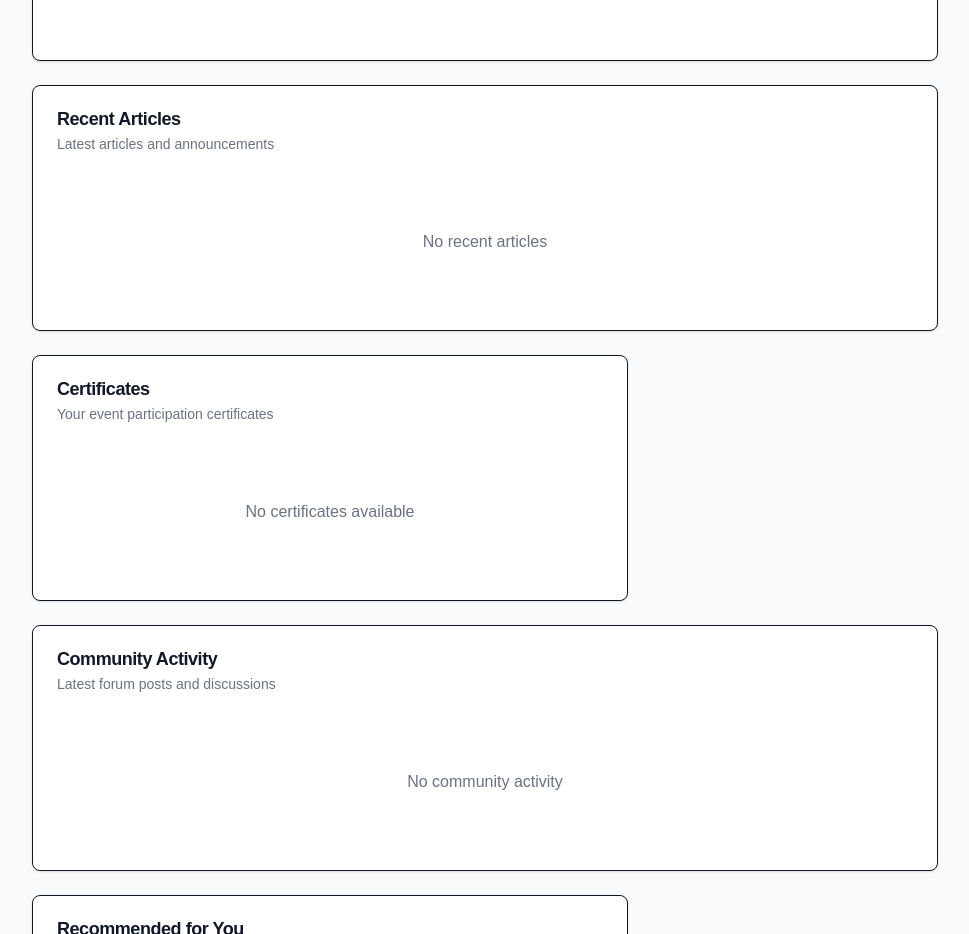
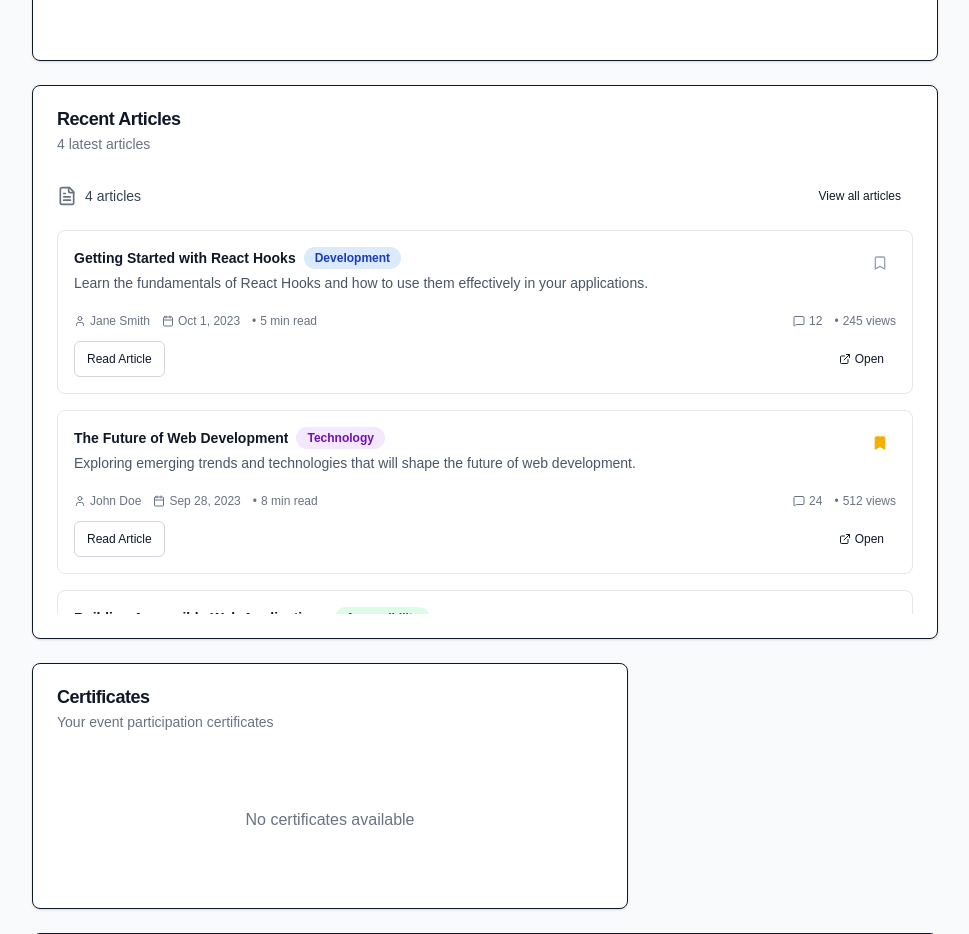
Before and after one commit to amaruki/nuvia, a Next.js app: page /dashboard in a window 1280 px wide. Shown: the part 820-1754 px from the top of the page, without its empty margins (0-969 px from the left). Built offline with nearby package versions, Linux system fonts and the light colour scheme.

Commit message:
feat(dashboard:widgets): add interactive recent articles widget

```diff
--- a/src/components/dashboard/widgets/RecentArticlesWidget.tsx
+++ b/src/components/dashboard/widgets/RecentArticlesWidget.tsx
@@ -1,23 +1,235 @@
+"use client"
+
 import * as React from "react"
 import { WidgetContainer } from "../ui/WidgetContainer"
-import { EmptyState } from "../ui/EmptyState"
-import { FileText } from "lucide-react"
+import { Card, CardContent } from "../ui/Card"
+import { Button } from "@/components/ui/button"
+import { Badge } from "../ui/Badge"
+import { FileText, User, Calendar, MessageSquare, ExternalLink, Bookmark } from "lucide-react"
+import { Article } from "@/types/dashboard.types"
 
-export function RecentArticlesWidget() {
+interface RecentArticlesWidgetProps {
+  articles?: Article[]
+  onReadArticle?: (articleId: string) => void
+  onBookmarkArticle?: (articleId: string) => void
+  onViewAllArticles?: () => void
+}
+
+// Mock articles data - in a real app, this would come from an API
+const mockArticles: Article[] = [
+  {
+    id: "1",
+    title: "Getting Started with React Hooks",
+    excerpt: "Learn the fundamentals of React Hooks and how to use them effectively in your applications.",
+    author: "Jane Smith",
+    publishDate: new Date("2023-10-01T10:30:00"),
+    category: "Development",
+    readTime: 5,
+    isBookmarked: false,
+    commentCount: 12,
+    viewCount: 245,
+  },
+  {
+    id: "2",
+    title: "The Future of Web Development",
+    excerpt: "Exploring emerging trends and technologies that will shape the future of web development.",
+    author: "John Doe",
+    publishDate: new Date("2023-09-28T14:15:00"),
+    category: "Technology",
+    readTime: 8,
+    isBookmarked: true,
+    commentCount: 24,
+    viewCount: 512,
+  },
+  {
+    id: "3",
+    title: "Building Accessible Web Applications",
+    excerpt: "Best practices and techniques for creating web applications that are accessible to all users.",
+    author: "Alex Johnson",
+    publishDate: new Date("2023-09-25T09:45:00"),
+    category: "Accessibility",
+    readTime: 7,
+    isBookmarked: false,
+    commentCount: 8,
+    viewCount: 187,
+  },
+  {
+    id: "4",
+    title: "Introduction to TypeScript",
+    excerpt: "A comprehensive guide to getting started with TypeScript and its benefits for JavaScript developers.",
+    author: "Sarah Williams",
+    publishDate: new Date("2023-09-22T16:20:00"),
+    category: "Development",
+    readTime: 10,
+    isBookmarked: true,
+    commentCount: 15,
+    viewCount: 321,
+  },
+]
+
+const formatDate = (date: Date) => {
+  return new Intl.DateTimeFormat("en-US", {
+    month: "short",
+    day: "numeric",
+    year: "numeric",
+  }).format(date)
+}
+
+const getCategoryColor = (category: string) => {
+  switch (category) {
+    case "Development":
+      return "bg-blue-100 text-blue-800"
+    case "Technology":
+      return "bg-purple-100 text-purple-800"
+    case "Accessibility":
+      return "bg-green-100 text-green-800"
+    case "Design":
+      return "bg-pink-100 text-pink-800"
+    default:
+      return "bg-gray-100 text-gray-800"
+  }
+}
+
+export function RecentArticlesWidget({
+  articles = mockArticles,
+  onReadArticle,
+  onBookmarkArticle,
+  onViewAllArticles,
+}: RecentArticlesWidgetProps) {
   return (
     <WidgetContainer
       type="recent-articles"
       title="Recent Articles"
-      description="Latest articles and announcements"
+      description={`${articles.length} latest article${articles.length !== 1 ? 's' : ''}`}
       size="large"
-      empty={true}
-      emptyMessage="No recent articles"
     >
-      <EmptyState
-        title="No Recent Articles"
-        description="The latest articles and announcements from the community will be displayed here."
-        icon={<FileText className="h-12 w-12 text-gray-400" />}
-      />
+      <Card className="border-0 shadow-none">
+        <CardContent className="p-0">
+          <div className="space-y-4">
+            {/* Header with action */}
+            <div className="flex items-center justify-between">
+              <div className="flex items-center space-x-2">
+                <FileText className="h-5 w-5 text-gray-500" />
+                <span className="text-sm font-medium text-gray-700">
+                  {articles.length} articles
+                </span>
+              </div>
+              <Button
+                variant="ghost"
+                size="sm"
+                onClick={onViewAllArticles}
+                className="text-xs"
+              >
+                View all articles
+              </Button>
+            </div>
+
+            {/* Articles list */}
+            <div className="space-y-4 max-h-96 overflow-y-auto">
+              {articles.length === 0 ? (
+                <div className="text-center py-8 text-gray-500">
+                  <FileText className="h-8 w-8 mx-auto mb-2 text-gray-400" />
+                  <p>No articles available</p>
+                </div>
+              ) : (
+                articles.map((article) => (
+                  <div
+                    key={article.id}
+                    className="p-4 rounded-lg border bg-white border-gray-200"
+                  >
+                    <div className="flex items-start justify-between mb-2">
+                      <div className="flex-1">
+                        <div className="flex items-center space-x-2 mb-1">
+                          <h3 className="text-sm font-semibold text-gray-900 line-clamp-1">
+                            {article.title}
+                          </h3>
+                          <Badge className={getCategoryColor(article.category)}>
+                            {article.category}
+                          </Badge>
+                        </div>
+
+                        <p className="text-sm text-gray-600 mb-3 line-clamp-2">
+                          {article.excerpt}
+                        </p>
+                      </div>
+
+                      <Button
+                        variant="ghost"
+                        size="sm"
+                        onClick={() => onBookmarkArticle?.(article.id)}
+                        className={`h-8 w-8 p-0 ml-2 ${
+                          article.isBookmarked ? "text-yellow-500" : "text-gray-400"
+                        }`}
+                      >
+                        <Bookmark
+                          className="h-4 w-4"
+                          fill={article.isBookmarked ? "currentColor" : "none"}
+                        />
+                      </Button>
+                    </div>
+
+                    {/* Article metadata */}
+                    <div className="flex items-center justify-between text-xs text-gray-500 mb-3">
+                      <div className="flex items-center space-x-3">
+                        <div className="flex items-center space-x-1">
+                          <User className="h-3 w-3" />
+                          <span>{article.author}</span>
+                        </div>
+
+                        <div className="flex items-center space-x-1">
+                          <Calendar className="h-3 w-3" />
+                          <span>{formatDate(article.publishDate)}</span>
+                        </div>
+
+                        <div className="flex items-center space-x-1">
+                          <span>•</span>
+                          <span>{article.readTime} min read</span>
+                        </div>
+                      </div>
+
+                      <div className="flex items-center space-x-3">
+                        <div className="flex items-center space-x-1">
+                          <MessageSquare className="h-3 w-3" />
+                          <span>{article.commentCount}</span>
+                        </div>
+
+                        <div className="flex items-center space-x-1">
+                          <span>•</span>
+                          <span>{article.viewCount} views</span>
+                        </div>
+                      </div>
+                    </div>
+
+                    {/* Article actions */}
+                    <div className="flex items-center justify-between">
+                      <div className="flex space-x-2">
+                        <Button
+                          variant="outline"
+                          size="sm"
+                          onClick={() => onReadArticle?.(article.id)}
+                          className="text-xs"
+                        >
+                          Read Article
+                        </Button>
+                      </div>
+
+                      <Button
+                        variant="ghost"
+                        size="sm"
+                        onClick={() => onReadArticle?.(article.id)}
+                        className="text-xs"
+                      >
+                        <ExternalLink className="h-3 w-3 mr-1" />
+                        Open
+                      </Button>
+                    </div>
+                  </div>
+                ))
+              )}
+            </div>
+          </div>
+        </CardContent>
+      </Card>
     </WidgetContainer>
   )
 }
```
